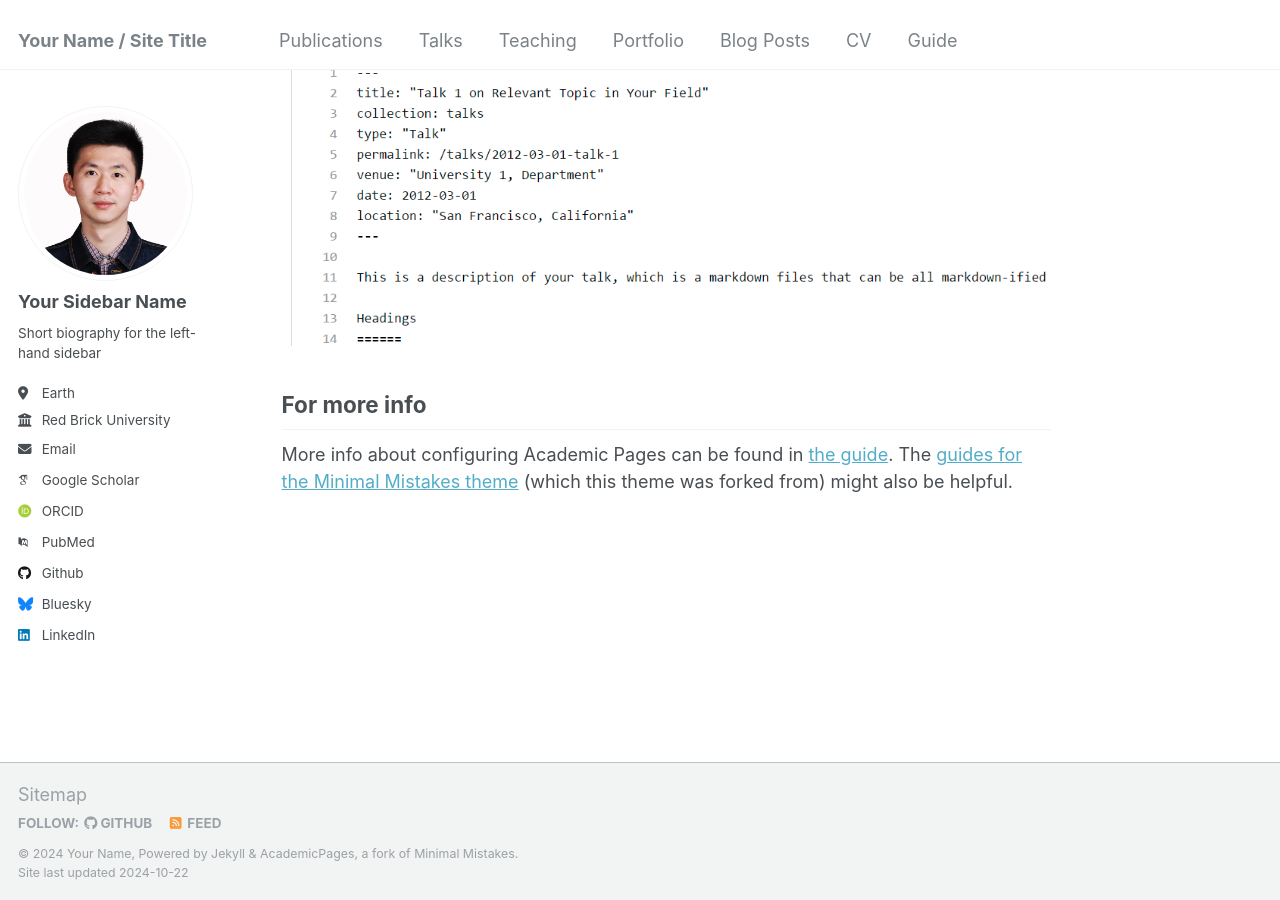
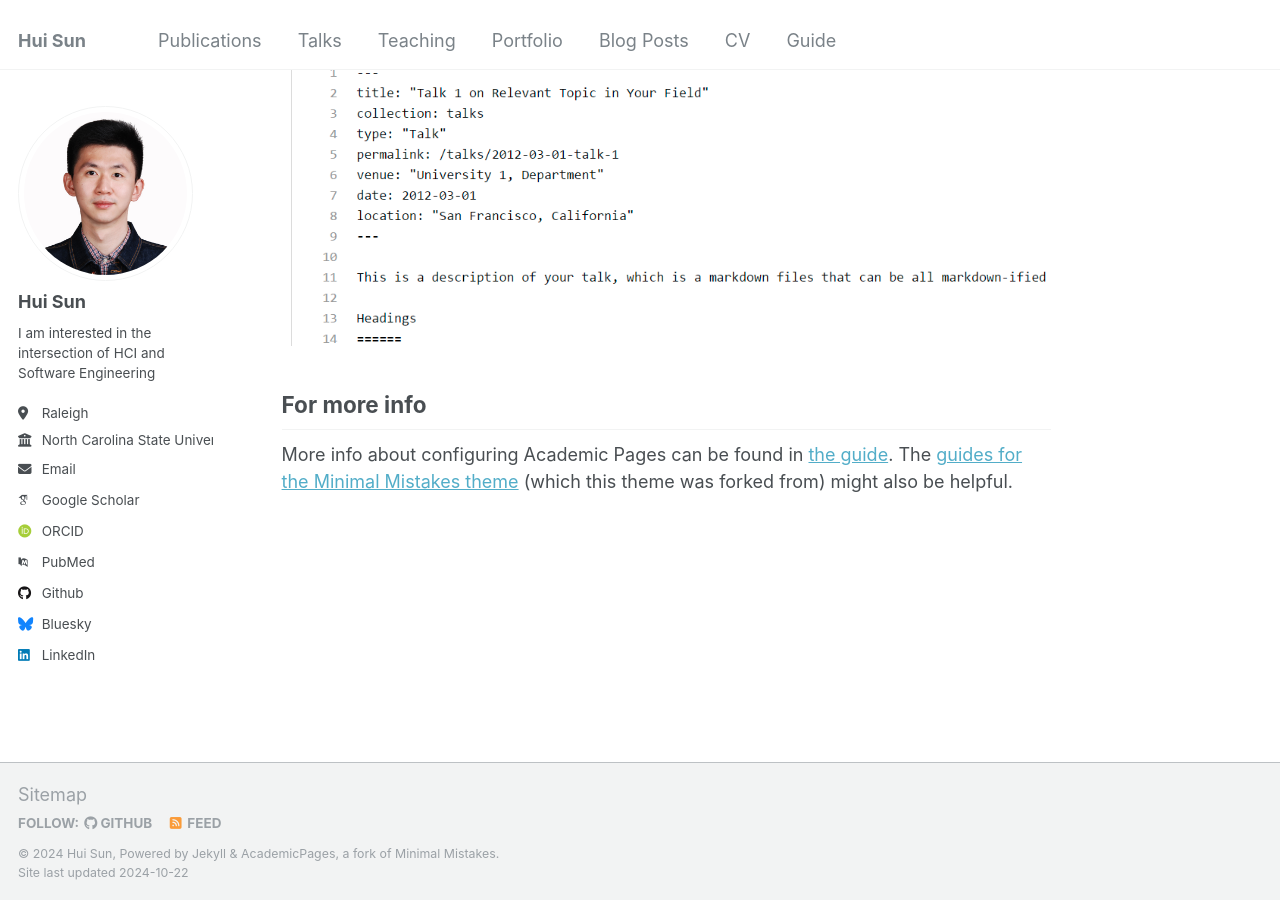
Before and after one commit to Sunhui26yeah/Sunhui26yeah.github.io, a Jekyll site: the page built from _pages/about.md, in a window 1280 px wide and 900 px high, scrolled down 2643 px. Built offline with Jekyll 4.4.1, drawn with Linux system fonts in a browser that asks for light colours; some web fonts are replaced.

Commit message:
Update _config.yml

```diff
--- a/_config.yml
+++ b/_config.yml
@@ -8,9 +8,9 @@
 
 # Basic Site Settings
 locale                   : "en-US"
-title                    : "Your Name / Site Title"
+title                    : "Hui Sun"
 title_separator          : "-"
-name                     : &name "Your Name"
+name                     : &name "Hui Sun"
 description              : &description "personal description"
 url                      : https://academicpages.github.io # the base hostname & protocol for your site e.g. "https://mmistakes.github.io"
 baseurl                  : "" # the subpath of your site, e.g. "/blog"
@@ -22,13 +22,13 @@ repository               : "academicpages/academicpages.github.io"
 author:
   # Biographic information
   avatar           : "profile.jpg"
-  name             : "Your Sidebar Name"
-  pronouns         : # example: "she/her"
-  bio              : "Short biography for the left-hand sidebar"
-  location         : "Earth"
-  employer         : "Red Brick University"
+  name             : "Hui Sun"
+  pronouns         : # example: "he/his/him"
+  bio              : "I am interested in the intersection of HCI and Software Engineering"
+  location         : "Raleigh"
+  employer         : "North Carolina State University"
   uri              : # URL
-  email            : "none@example.org"
+  email            : "hsun26@ncsu.edu"
 
   # Academic websites
   arxiv            : # URL - Update with the correct link to your profile
@@ -43,7 +43,7 @@ author:
   bitbucket        : # Username - Update with your username on the site
   codepen          : # Username
   dribbble         : # Username
-  github           : "academicpages"
+  github           : "sunhui26yeah.github.io"
   kaggle           : # Username
   stackoverflow    : # User number or user number and name (i.e., use "1" or "1/jeff-atwood")
 
```
